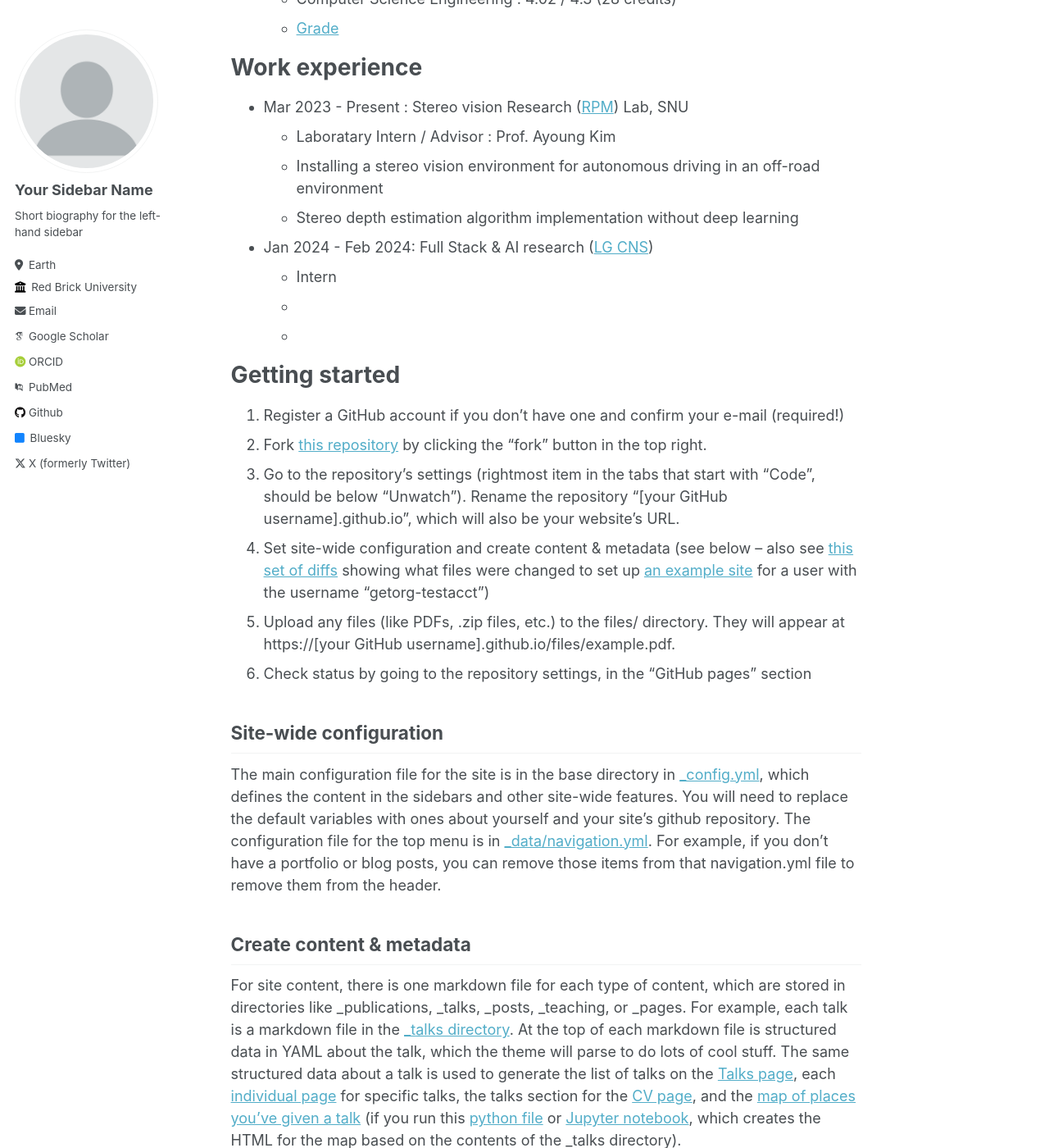
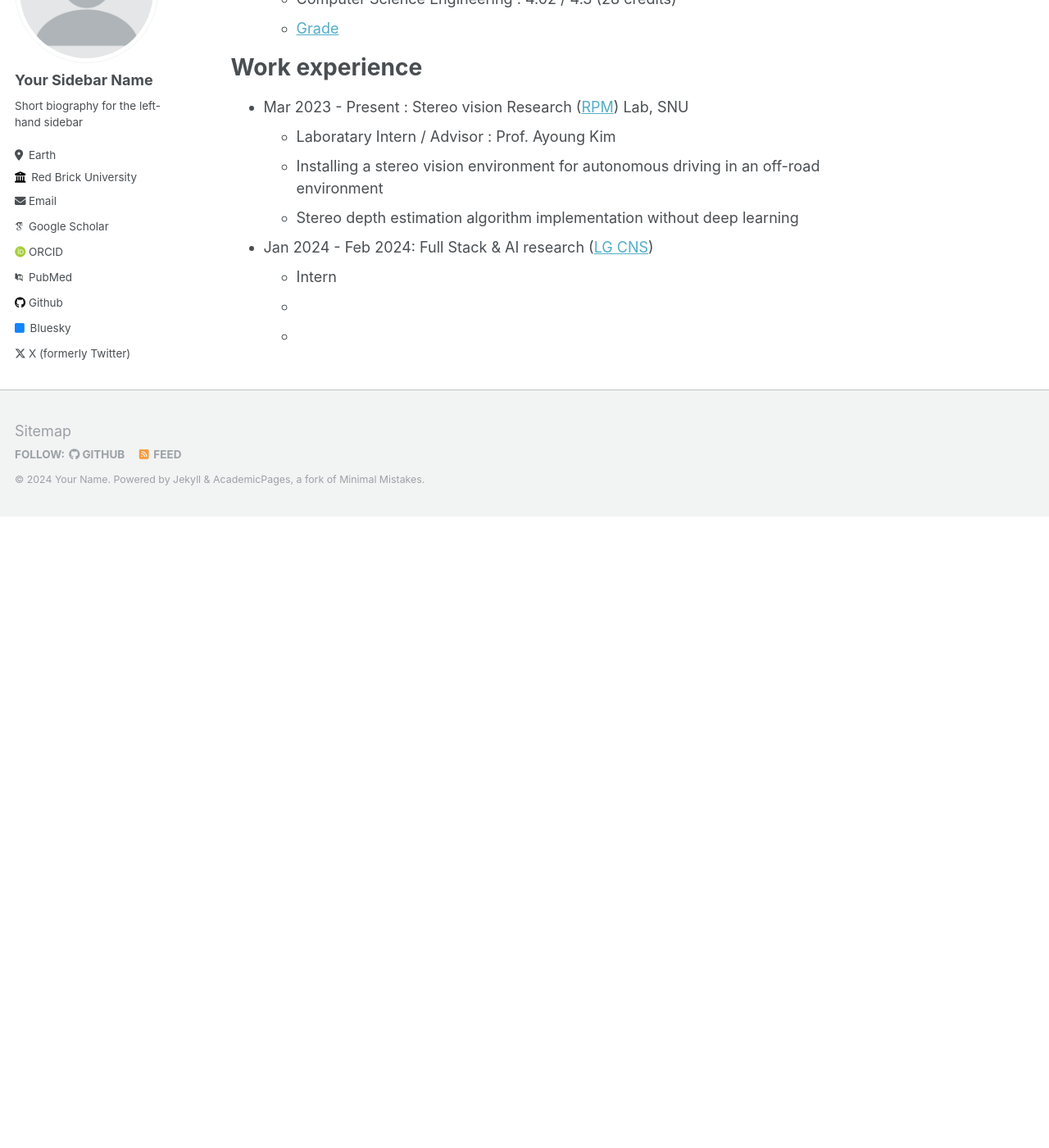
Before and after one commit to freqinfi/freqinfi.github.io, a Jekyll site: the page built from _pages/about.md, in a window 1280 px wide and 1400 px high, scrolled down 1311 px. Shown: the whole window at 82% size. Built offline with Jekyll 4.4.1, drawn with Linux system fonts in a browser that asks for light colours; some web fonts are replaced; after the commit the page ends 1941 px from its top, so only the background shows below that; some of the changed text lies outside the part shown.

Commit message:
Update about.md

```diff
--- a/_pages/about.md
+++ b/_pages/about.md
@@ -32,36 +32,3 @@ Work experience
   * Intern
   *
   *
-
-Getting started
-======
-1. Register a GitHub account if you don't have one and confirm your e-mail (required!)
-1. Fork [this repository](https://github.com/academicpages/academicpages.github.io) by clicking the "fork" button in the top right.
-1. Go to the repository's settings (rightmost item in the tabs that start with "Code", should be below "Unwatch"). Rename the repository "[your GitHub username].github.io", which will also be your website's URL.
-1. Set site-wide configuration and create content & metadata (see below -- also see [this set of diffs](http://archive.is/3TPas) showing what files were changed to set up [an example site](https://getorg-testacct.github.io) for a user with the username "getorg-testacct")
-1. Upload any files (like PDFs, .zip files, etc.) to the files/ directory. They will appear at https://[your GitHub username].github.io/files/example.pdf.
-1. Check status by going to the repository settings, in the "GitHub pages" section
-
-Site-wide configuration
-------
-The main configuration file for the site is in the base directory in [_config.yml](https://github.com/academicpages/academicpages.github.io/blob/master/_config.yml), which defines the content in the sidebars and other site-wide features. You will need to replace the default variables with ones about yourself and your site's github repository. The configuration file for the top menu is in [_data/navigation.yml](https://github.com/academicpages/academicpages.github.io/blob/master/_data/navigation.yml). For example, if you don't have a portfolio or blog posts, you can remove those items from that navigation.yml file to remove them from the header.
-
-Create content & metadata
-------
-For site content, there is one markdown file for each type of content, which are stored in directories like _publications, _talks, _posts, _teaching, or _pages. For example, each talk is a markdown file in the [_talks directory](https://github.com/academicpages/academicpages.github.io/tree/master/_talks). At the top of each markdown file is structured data in YAML about the talk, which the theme will parse to do lots of cool stuff. The same structured data about a talk is used to generate the list of talks on the [Talks page](https://academicpages.github.io/talks), each [individual page](https://academicpages.github.io/talks/2012-03-01-talk-1) for specific talks, the talks section for the [CV page](https://academicpages.github.io/cv), and the [map of places you've given a talk](https://academicpages.github.io/talkmap.html) (if you run this [python file](https://github.com/academicpages/academicpages.github.io/blob/master/talkmap.py) or [Jupyter notebook](https://github.com/academicpages/academicpages.github.io/blob/master/talkmap.ipynb), which creates the HTML for the map based on the contents of the _talks directory).
-
-**Markdown generator**
-
-I have also created [a set of Jupyter notebooks](https://github.com/academicpages/academicpages.github.io/tree/master/markdown_generator
-) that converts a CSV containing structured data about talks or presentations into individual markdown files that will be properly formatted for the academicpages template. The sample CSVs in that directory are the ones I used to create my own personal website at stuartgeiger.com. My usual workflow is that I keep a spreadsheet of my publications and talks, then run the code in these notebooks to generate the markdown files, then commit and push them to the GitHub repository.
-
-How to edit your site's GitHub repository
-------
-Many people use a git client to create files on their local computer and then push them to GitHub's servers. If you are not familiar with git, you can directly edit these configuration and markdown files directly in the github.com interface. Navigate to a file (like [this one](https://github.com/academicpages/academicpages.github.io/blob/master/_talks/2012-03-01-talk-1.md) and click the pencil icon in the top right of the content preview (to the right of the "Raw | Blame | History" buttons). You can delete a file by clicking the trashcan icon to the right of the pencil icon. You can also create new files or upload files by navigating to a directory and clicking the "Create new file" or "Upload files" buttons.
-
-Example: editing a markdown file for a talk
-![Editing a markdown file for a talk](/images/editing-talk.png)
-
-For more info
-------
-More info about configuring academicpages can be found in [the guide](https://academicpages.github.io/markdown/). The [guides for the Minimal Mistakes theme](https://mmistakes.github.io/minimal-mistakes/docs/configuration/) (which this theme was forked from) might also be helpful.
```
